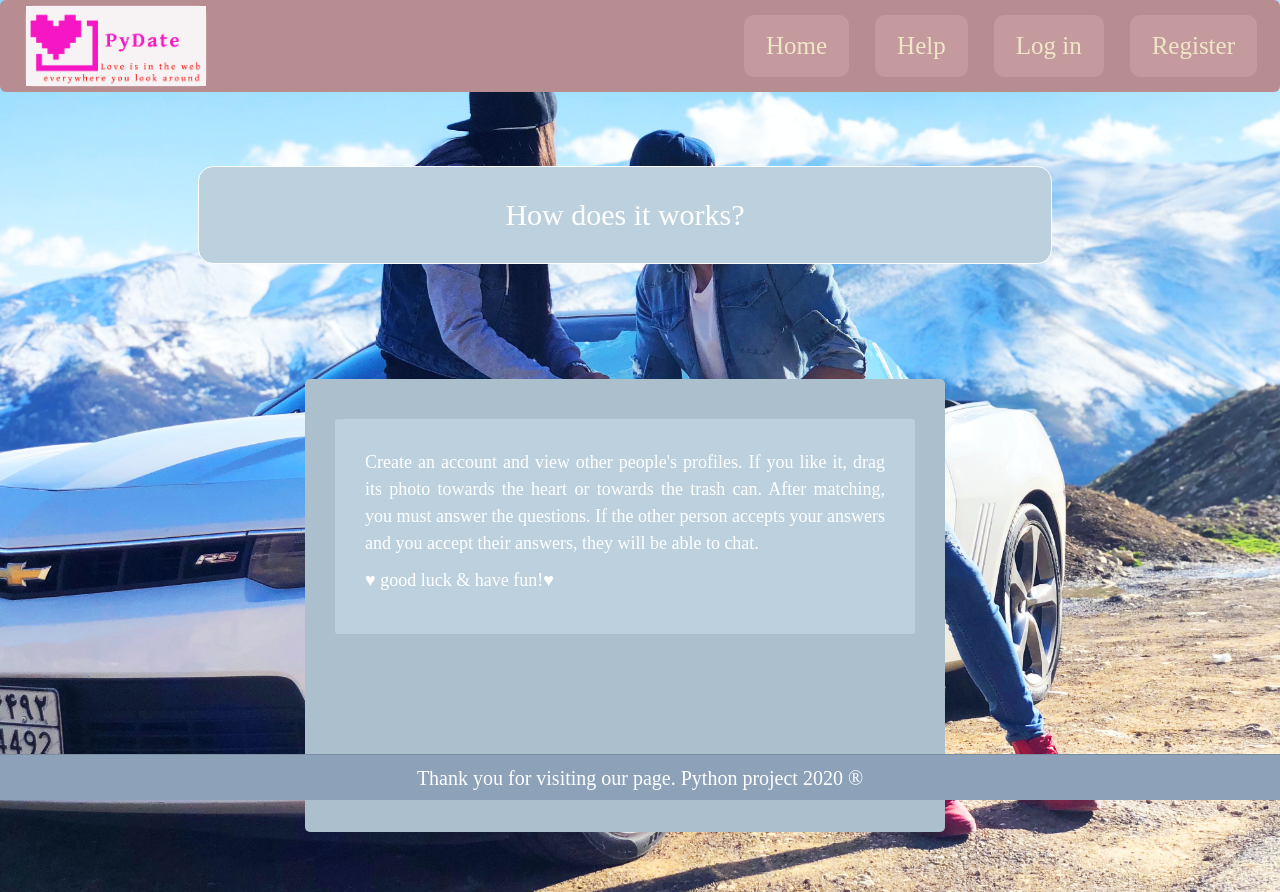
After one commit to Masioki/Pydate, a Django app: page /help/ in a window 1280 px wide. The commit adds this page. Run offline with Django 3.2, Linux system fonts and the light colour scheme; some libraries are stand-ins or nearby versions.

Commit message:
Dodane przeciaganie obrazow oraz pomoc

```diff
--- a/Pydate/static/css_pages/view_answers.css
+++ b/Pydate/static/css_pages/view_answers.css
@@ -95,3 +95,8 @@
     opacity: 100%;
     transform: scale(1.04, 1.04);
 }
+
+#profpic2:hover{
+    opacity: 100%;
+    transform: scale(1.04, 1.04);
+}
--- a/Pydate/templates/html_pages/base.html
+++ b/Pydate/templates/html_pages/base.html
@@ -46,12 +46,20 @@
                             </li>
 
                             <li class="nav-item">
+                                  <a class="nav-link" href="/help/">Help</a>
+                            </li>
+
+                            <li class="nav-item">
                                 <a class="nav-link" href="{% url "logout" %}">Log out</a>
                             </li>
 
                         {% else %}
                             <li class="nav-item">
                                 <a class="nav-link" href="/">Home</a>
+                            </li>
+
+                            <li class="nav-item">
+                                  <a class="nav-link" href="/help/">Help</a>
                             </li>
 
                             <li class="nav-item">
--- /dev/null
+++ b/Pydate/templates/html_pages/view_info.html
@@ -0,0 +1,34 @@
+<!DOCTYPE html>
+{% extends 'html_pages/base.html' %}
+<html lang="en">
+    <head>
+        {% block header %}
+            <meta charset="UTF-8">
+            <meta name="viewport" content="width=device-width, initial-scale=1, shrink-to-fit=no">
+            <title>Personal questionnaire</title>
+            <!-- css sheets -->
+            {% load static %}
+            <link rel="stylesheet" href="https://stackpath.bootstrapcdn.com/bootstrap/4.3.1/css/bootstrap.min.css" integrity="sha384-ggOyR0iXCbMQv3Xipma34MD+dH/1fQ784/j6cY/iJTQUOhcWr7x9JvoRxT2MZw1T" crossorigin="anonymous">
+            <link rel="stylesheet" href="{% static "css_pages/base.css" %}"/>
+            <link rel="stylesheet" href="{% static "css_pages/personal_questionnaire.css" %}"/>
+            <link rel="stylesheet" href="{% static "css_pages/view_answers.css" %}"/>
+        {% endblock %}
+    </head>
+    <body>
+           {% block content %}
+        <main class="d-flex row min-vh-100 justify-content-center mw-100">
+            <h1 id="pydateintro" class="col-11 col-lg-8 text-center align-self-center">
+                How does it works?
+            </h1>
+            <div class="container col-xl-6 col-lg-4 col-md-6 col-sm-6 col-9 justify-content-center">
+                <div id="app_description" class="text-justify">
+                    <p id="app_description_text">Create an account and view other people's profiles. If you like it, drag its photo towards the heart or towards the trash can. After matching, you must answer the questions. If the other person accepts your answers and you accept their answers, they will be able to chat.
+                    </p>
+                    <p id="app_description_text">&hearts; good luck & have fun!&hearts;</p>
+                </div>
+            </div>
+        </main>
+    {% endblock %}
+
+    </body>
+</html>
--- a/Pydate/urls.py
+++ b/Pydate/urls.py
@@ -29,6 +29,7 @@ urlpatterns = [
     path('login/', auth_views.LoginView.as_view(), name="login"),
     path('chat/', include('Chat.urls')),
     path('profile/', views.profile),
+    path('help/',views.info_view, name='info'),
     path('profile/edit/', views.update_profile),
     path('<str:username>/personal_questionnaire/', views.personal_questionnaire, name="personal_questionnaire"),
     path('my_matches/', views.my_matches, name="my_matches"),
--- a/Pydate/views.py
+++ b/Pydate/views.py
@@ -117,6 +117,9 @@ def login_view(request):
 def logout_view(request):
     logout(request)
     return render(request, 'html_pages/base.html', {})
+
+def info_view(request):
+    return render(request, 'html_pages/view_info.html', {})
 
 
 @login_required
@@ -455,3 +458,5 @@ def distance_between(usr1, usr2):
     c = 2 * asin((sqrt(a)))
     R = 6371
     return c * R  # w km
+
+"koniec lokalizacji"
```
Also changed, not shown: Pydate/templates/html_pages/view_people.html (+28 -4 lines), db.sqlite3.
